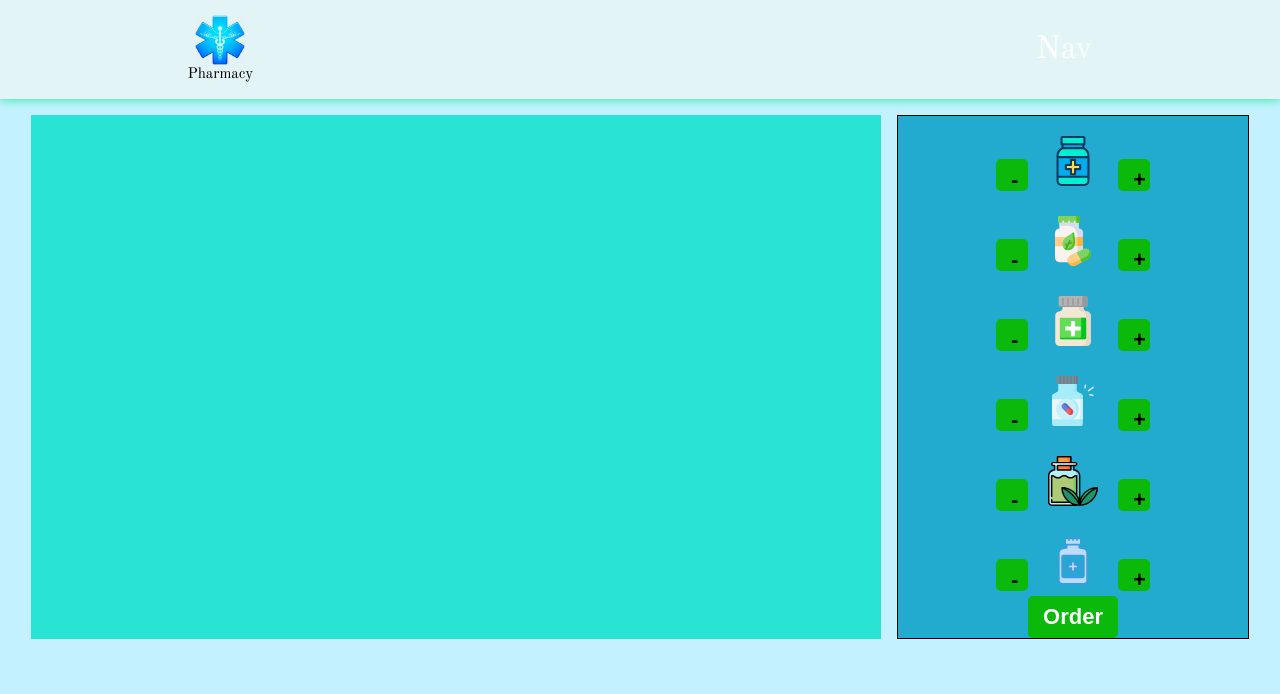
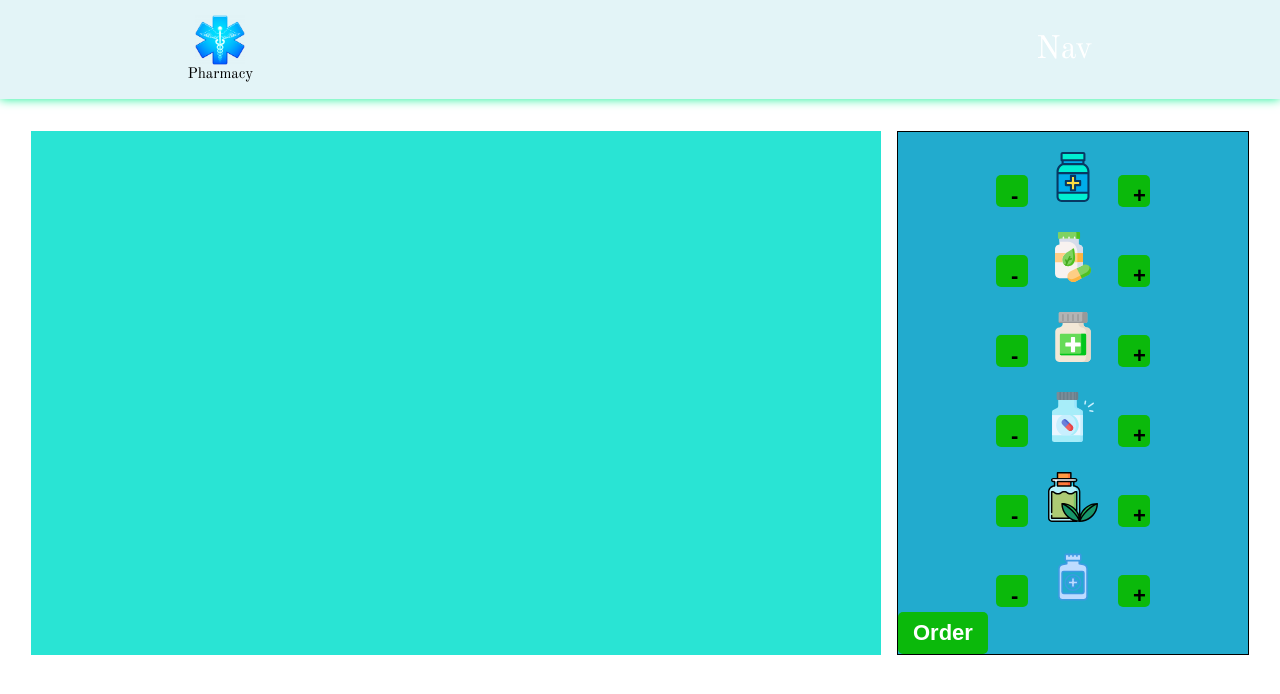
Before and after one commit to EmirlanDogdurbaev/builder, a React (Create React App) app: page / in a window 1280 px wide. Shown: the top 694 px of the page. Built offline with nearby package versions, Linux system fonts and the light colour scheme; no server answers.

Commit message:
stylized it Layout

```diff
--- a/src/components/Layout/Layout.module.css
+++ b/src/components/Layout/Layout.module.css
@@ -1,5 +1,3 @@
-.Layout{
- background-color: rgb(196, 241, 255);
- height: 1000px;
- text-align: center;
-}
+.Layout main {
+    padding: 1rem;
+  }
```
